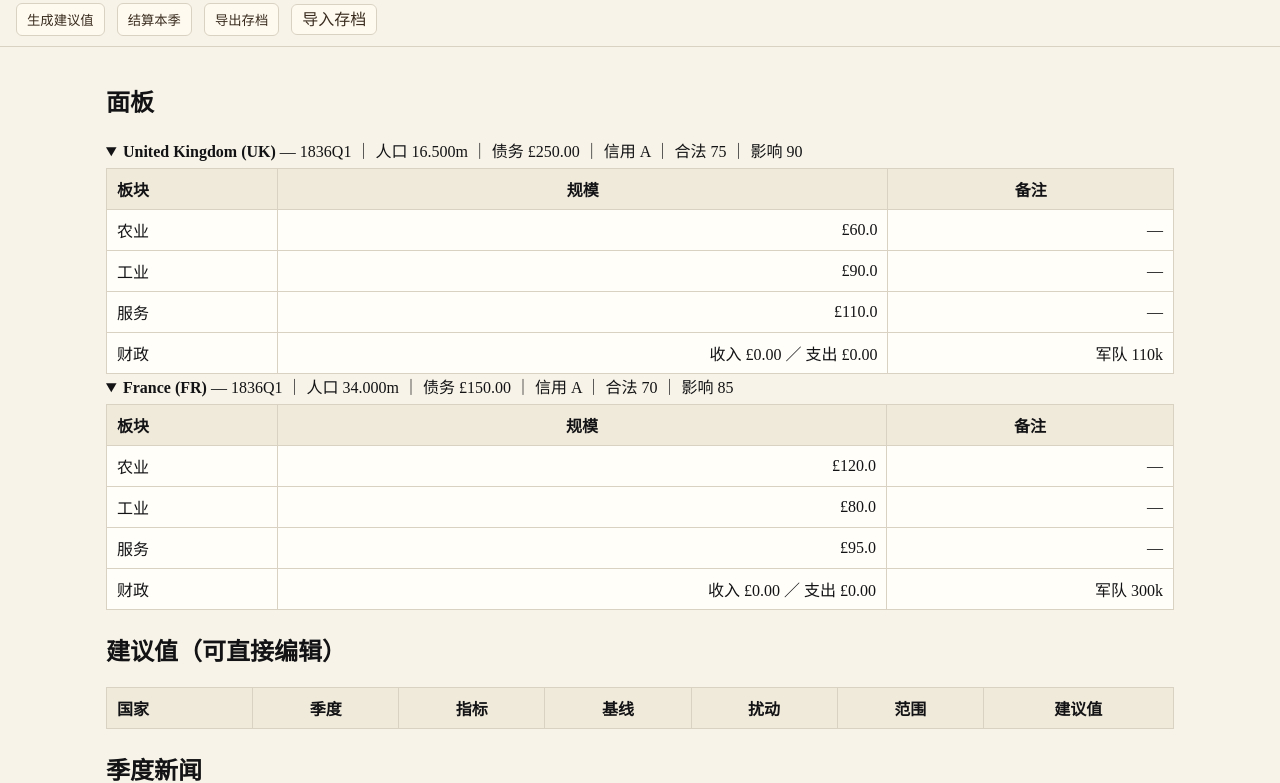
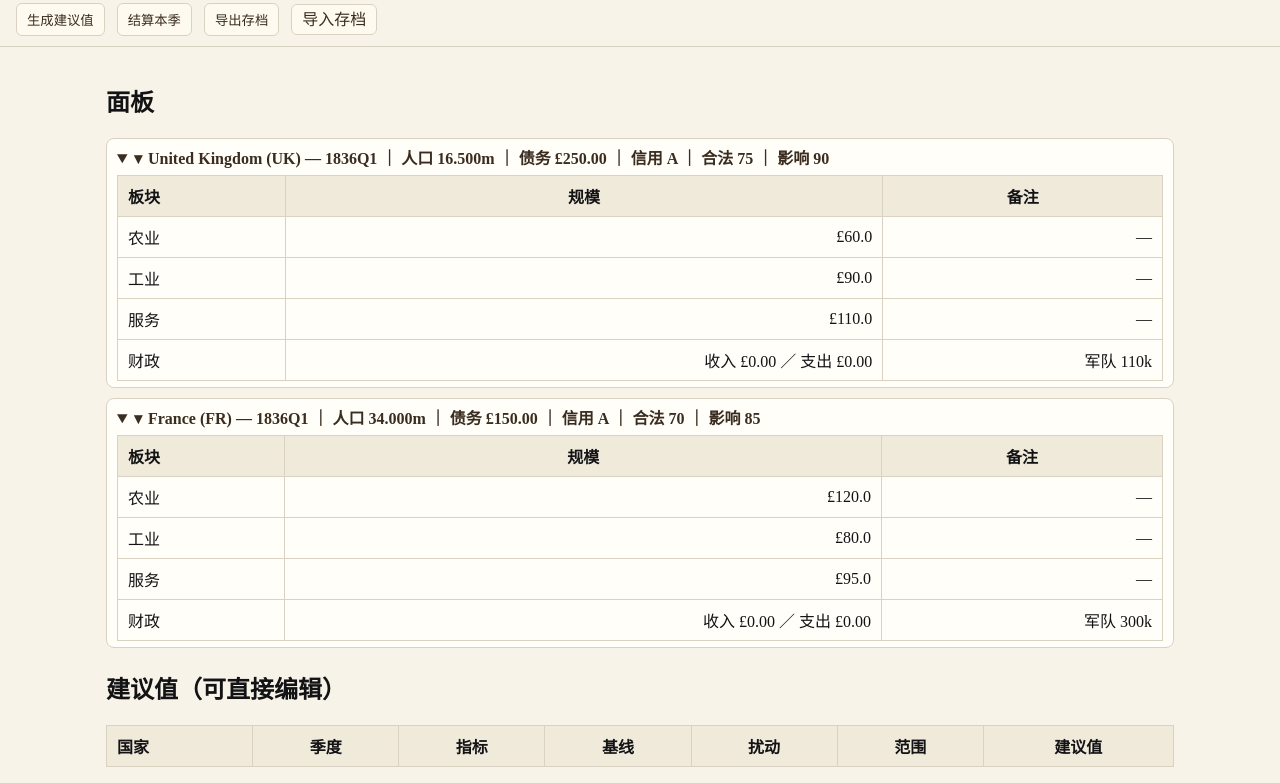
Before and after one commit to retiredrats/1836alphaPwa, a plain HTML site: page index.html in a window 1280 px wide. Shown: the part 50-833 px from the top of the page. Drawn offline with nearby package versions, Linux system fonts and the light colour scheme.

Commit message:
Update styles.css

```diff
--- a/styles.css
+++ b/styles.css
@@ -10,9 +10,25 @@
 .import-label input{ display:none; }
 main{ padding:16px; max-width:1100px; margin:0 auto; }
 section{ margin-bottom:22px; }
+
 table{ border-collapse:collapse; width:100%; background:#fffef9; margin-top:6px; }
 th,td{ border:1px solid var(--line); padding:8px 10px; text-align:right; }
 th{ background:#f0eadb; text-align:center; font-variant: small-caps; }
 td:first-child, th:first-child{ text-align:left; }
+
 input.inline{ width:90px; padding:4px 6px; font-family:inherit; }
+
+/* 百分比输入视觉：在单元格右侧显示一个固定 % 号 */
+.cell-pct{ position:relative; display:inline-block; }
+.cell-pct input.pct{ width:88px; padding-right:18px; }
+.cell-pct::after{ content:'%'; position:absolute; right:6px; top:4px; color:#6b5e4a; pointer-events:none; }
+
+/* 折叠卡片样式（国家树状） */
+details{ border:1px solid var(--line); background:#fffef9; border-radius:8px; margin:10px 0; padding:6px 10px; }
+summary{ cursor:pointer; color:var(--brown); font-weight:600; }
+summary::-webkit-details-marker{ display:none; }
+summary::before{ content:'▸'; margin-right:6px; }
+details[open] summary::before{ content:'▾'; }
+
+/* 页脚 */
 footer{ padding:16px; text-align:center; color:#6b5e4a; border-top:1px dashed var(--line); }
```
